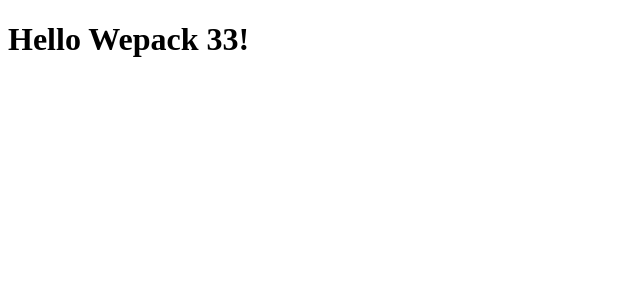
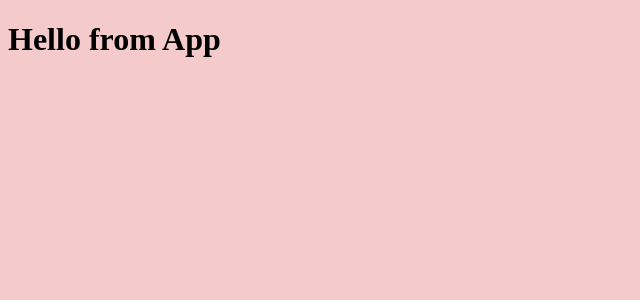
Before and after one commit to goranrepos/goranhasherokuapp, a React app in the folder client/: page / in a window 1280 px wide. Shown: the top 300 px of the page, without its empty margins (0-640 px from the left). Built offline with nearby package versions, Linux system fonts and the light colour scheme.

Commit message:
sass added

```diff
--- a/client/package.json
+++ b/client/package.json
@@ -16,8 +16,12 @@
     "@babel/preset-env": "^7.10.4",
     "@babel/preset-react": "^7.10.4",
     "babel-loader": "^8.1.0",
+    "css-loader": "^4.1.0",
     "html-loader": "^1.1.0",
     "html-webpack-plugin": "^4.3.0",
+    "node-sass": "^4.14.1",
+    "sass-loader": "^9.0.2",
+    "style-loader": "^1.2.1",
     "webpack": "^4.44.0",
     "webpack-cli": "^3.3.12",
     "webpack-dev-server": "^3.11.0"
--- a/client/src/index.jsx
+++ b/client/src/index.jsx
@@ -1,6 +1,6 @@
 import React from 'react';
 import ReactDOM from 'react-dom';
-const App = () => {
-  return <h1>Hello Wepack 33!</h1>;
-};
+
+import App from './layout/App';
+
 ReactDOM.render(<App />, document.getElementById('root'));
--- /dev/null
+++ b/client/src/layout/App.jsx
@@ -0,0 +1,12 @@
+import React from 'react';
+import styles from '../styles/app.scss';
+
+const App = () => {
+  return (
+    <div>
+      <h1>Hello from App</h1>
+    </div>
+  );
+};
+
+export default App;
--- /dev/null
+++ b/client/src/styles/app.scss
@@ -0,0 +1,3 @@
+body {
+  background-color: rgb(245, 202, 202);
+}
--- a/client/webpack.config.js
+++ b/client/webpack.config.js
@@ -24,6 +24,17 @@ module.exports = {
         test: /\.html/,
         use: ['html-loader'],
       },
+      {
+        test: /\.s(a|c)ss$/,
+        use: [
+          'style-loader',
+          {
+            loader: 'css-loader',
+            options: { modules: true },
+          },
+          'sass-loader',
+        ],
+      },
     ],
   },
   plugins: [
```
Also changed, not shown: 2 other files (tests, documents, lock files or other folders).
